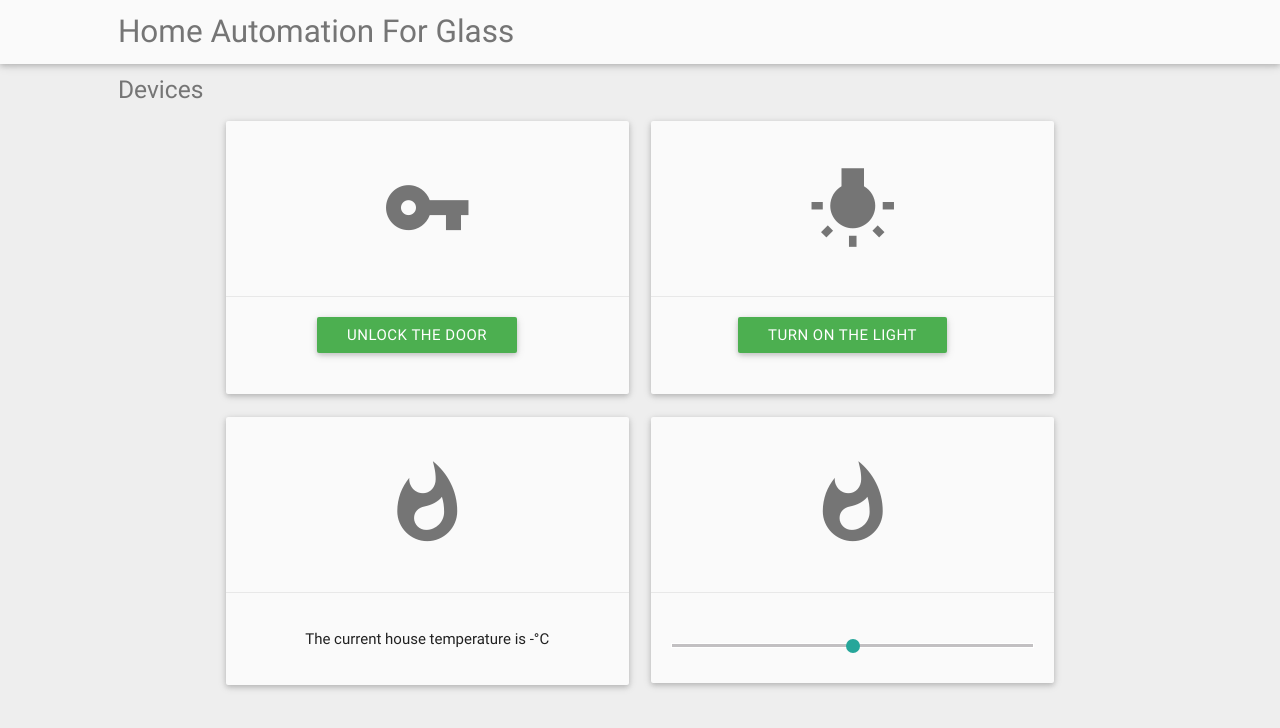
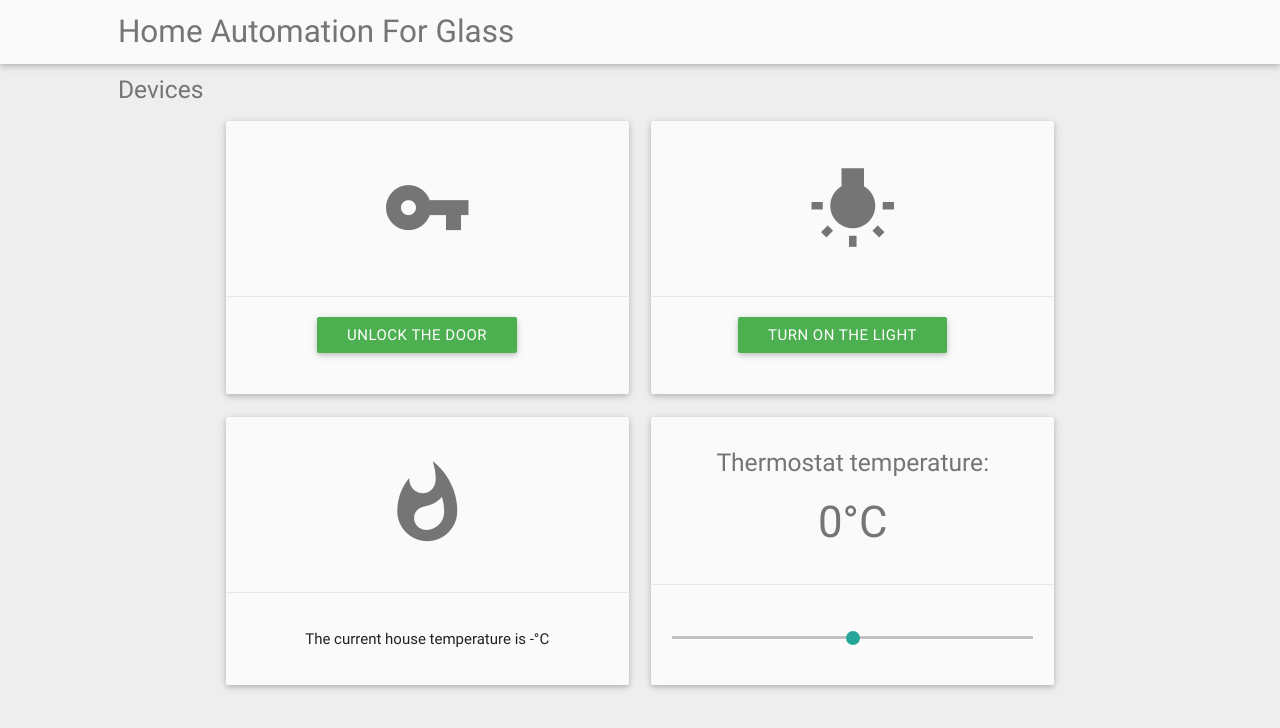
Before and after one commit to sephallen/HomeAutomationForGlassServer, a website: page public/index.html in a window 1280 px wide. Drawn offline with nearby package versions, Linux system fonts and the light colour scheme; no server answers.

Commit message:
Tidied up thermostat web UI card

```diff
--- /dev/null
+++ b/public/css/styles.css
@@ -0,0 +1,3 @@
+.card {
+  min-height: 268px;
+}
--- a/public/index.html
+++ b/public/index.html
@@ -4,6 +4,8 @@
   <head>
     <!--Import materialize.css-->
     <link type="text/css" rel="stylesheet" href="css/materialize.min.css"  media="screen,projection"/>
+    <link type="text/css" rel="stylesheet" href="css/styles.css"  media="screen,projection"/>
+
     <!--Let browser know website is optimized for mobile-->
     <meta name="viewport" content="width=device-width, initial-scale=1.0, maximum-scale=1.0, user-scalable=no"/>
     <title>Home Automation For Glass</title>
@@ -57,7 +59,9 @@
         <div class="col s12 m6">
           <div class="card grey lighten-5">
             <div class="card-content grey-text text-darken-1 center-align">
-              <i class="large mdi-social-whatshot"></i>
+              <!-- <i class="large mdi-social-whatshot"></i> -->
+              <h5>Thermostat temperature:</h5>
+              <h3 id="thermTempDisplay">0°C</h3>
             </div>
             <div class="card-action center-align">
               <form action="#">
--- a/public/js/scripts.js
+++ b/public/js/scripts.js
@@ -23,6 +23,7 @@ socket.on('ack button status', function (data) {
     }
 
     document.getElementById("tempDisplay").firstChild.data="The current house temperature is " + data.statusTemp +"°C";
+    document.getElementById("thermTempDisplay").firstChild.data = document.getElementById("thermSlider").value + "°C";
 
     if(data.statusLight == 'OFF') {
         document.getElementById("lightSwitch").firstChild.data = "Turn on the light";
```
